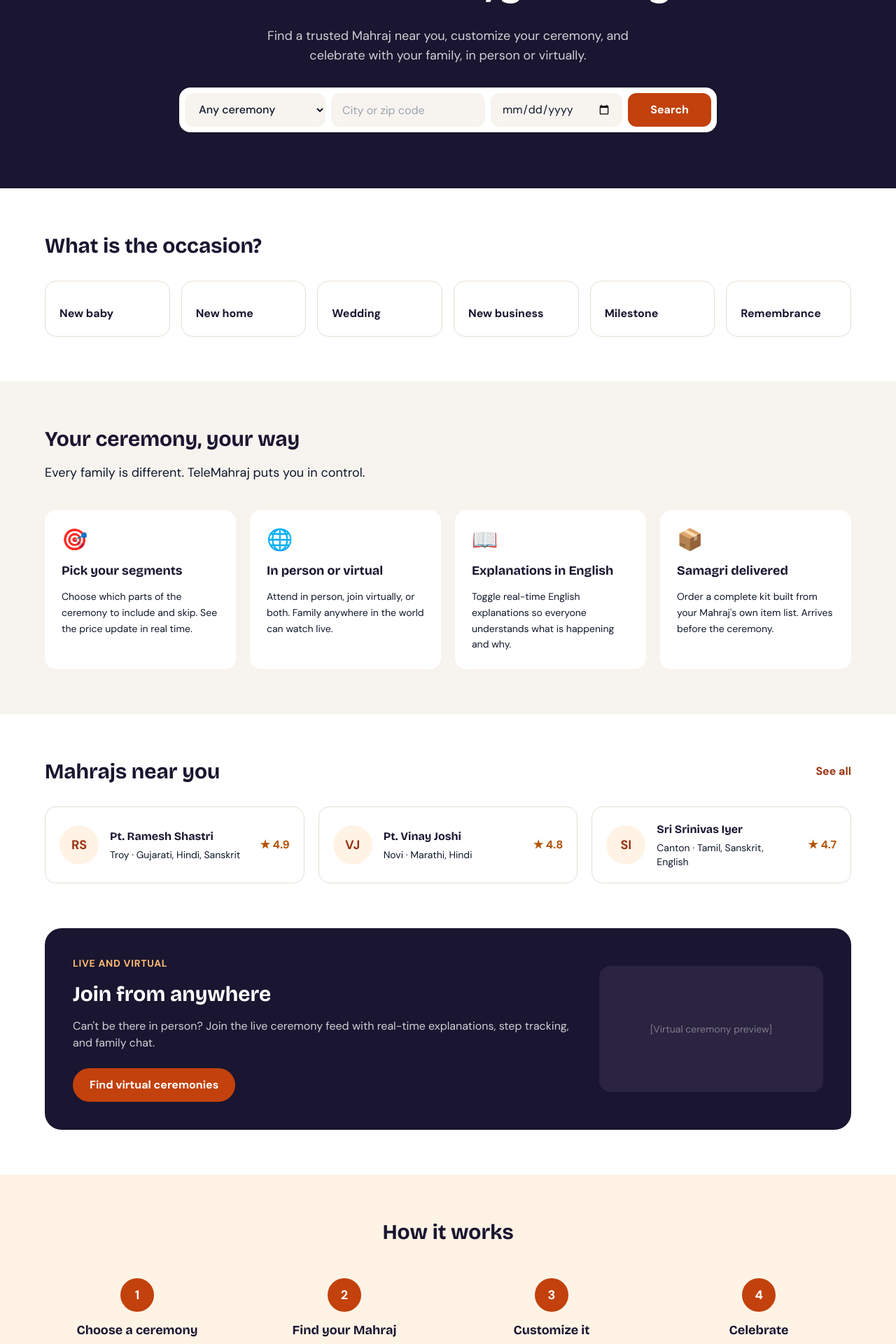
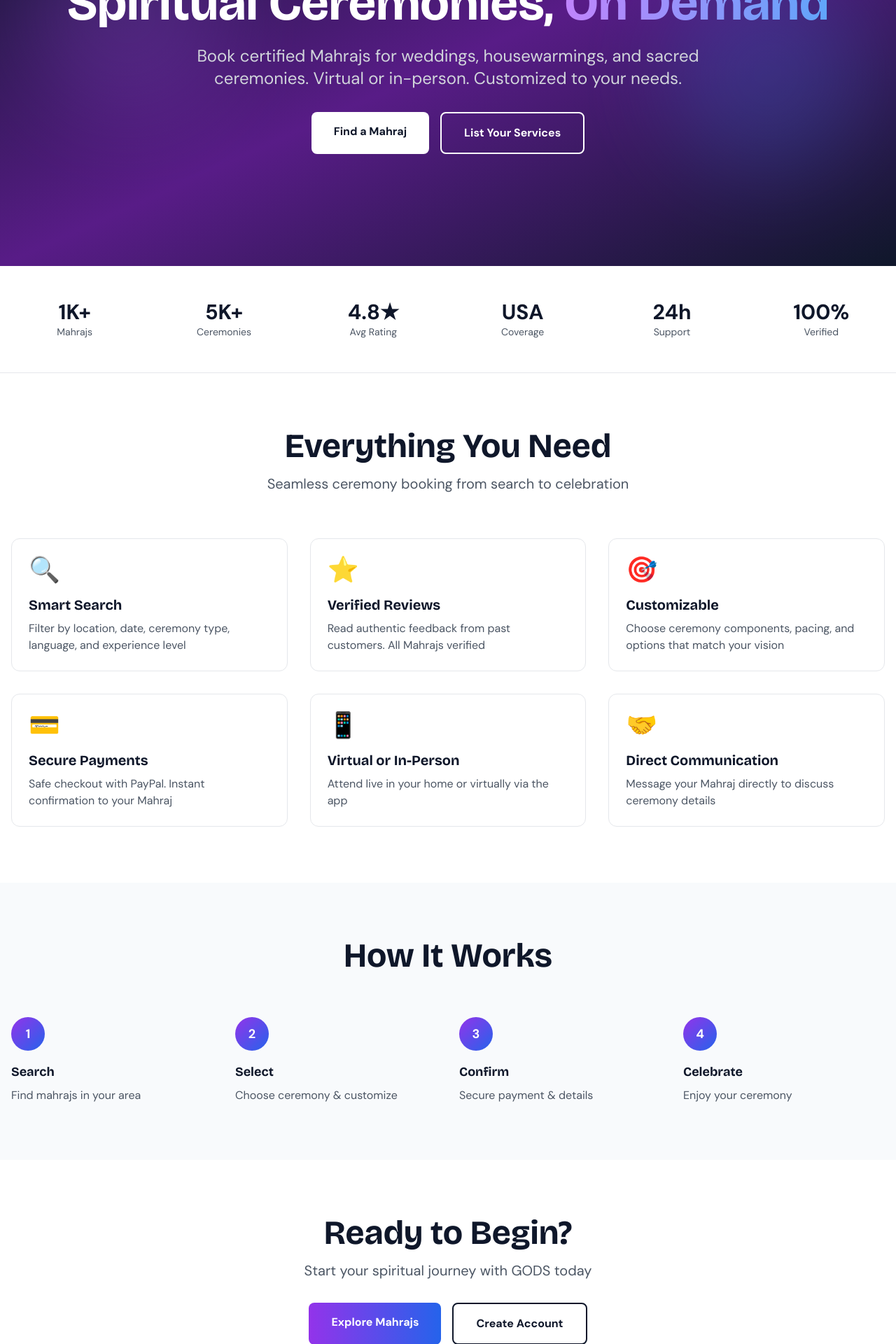
Before and after one commit to kmistry1986/telemahraj, a Next.js app: page / in a window 1280 px wide. Shown: the part 200-2120 px from the top of the page at 70% size. Built offline with nearby package versions, Linux system fonts and the light colour scheme; no server answers; the database is empty.

Commit message:
Redesign homepage to match artifact design

```diff
--- a/app/page.tsx
+++ b/app/page.tsx
@@ -1,198 +1,170 @@
-import Link from "next/link";
-import Header from "@/components/layout/Header";
-import Footer from "@/components/layout/Footer";
-import { getMahrajs, getCeremonies } from "@/lib/queries";
-import { CEREMONY_CATEGORIES } from "@/types/database";
+'use client';
 
-export default async function HomePage() {
-  // In production these pull from Supabase; for now we use fallback data
-  let mahrajs: any[] = [];
-  try {
-    mahrajs = await getMahrajs({ limit: 3 });
-  } catch {
-    mahrajs = SAMPLE_MAHRAJS;
-  }
+import Link from 'next/link';
 
+export default function Home() {
   return (
-    <div className="min-h-screen bg-white">
-      <Header />
+    <main className="bg-white">
+      {/* Hero */}
+      <section className="relative overflow-hidden pt-20 pb-32 sm:pt-32 sm:pb-40">
+        <div className="absolute inset-0 bg-gradient-to-br from-slate-900 via-purple-900 to-slate-900"></div>
+        <div className="absolute inset-0 opacity-20">
+          <div className="absolute top-20 left-10 w-72 h-72 bg-purple-500 rounded-full mix-blend-multiply filter blur-3xl"></div>
+          <div className="absolute top-40 right-10 w-72 h-72 bg-blue-500 rounded-full mix-blend-multiply filter blur-3xl"></div>
+        </div>
 
-      {/* Hero */}
-      <section className="bg-dark text-white">
-        <div className="max-w-[1200px] mx-auto px-6 py-20 flex flex-col gap-8 items-center text-center">
-          <h1 className="font-heading text-5xl md:text-6xl font-bold tracking-tight max-w-3xl">
-            Your traditions, your way.
+        <div className="relative max-w-7xl mx-auto px-4 sm:px-6 lg:px-8 text-center">
+          <div className="inline-block mb-4">
+            <span className="px-4 py-2 bg-purple-500/20 text-purple-200 text-sm font-semibold rounded-full border border-purple-400/30">
+              ✨ Connect with Certified Mahrajs
+            </span>
+          </div>
+
+          <h1 className="text-5xl md:text-7xl font-bold text-white mb-6 leading-tight">
+            Spiritual Ceremonies, <span className="text-transparent bg-clip-text bg-gradient-to-r from-purple-400 to-blue-400">On Demand</span>
           </h1>
-          <p className="text-lg text-white/80 max-w-xl">
-            Find a trusted Mahraj near you, customize your ceremony, and celebrate with your family, in person or virtually.
+
+          <p className="text-xl md:text-2xl text-gray-300 max-w-3xl mx-auto mb-8">
+            Book certified Mahrajs for weddings, housewarmings, and sacred ceremonies. Virtual or in-person. Customized to your needs.
           </p>
 
-          {/* Search form */}
-          <div className="w-full max-w-3xl bg-white rounded-2xl p-2 flex flex-col sm:flex-row gap-2">
-            <select className="flex-1 h-12 px-4 rounded-xl bg-warm-surface text-slate-900 border-0 font-medium">
-              <option value="">Any ceremony</option>
-              <option>Griha Pravesh</option>
-              <option>Satyanarayan Katha</option>
-              <option>Vivah</option>
-              <option>Namkaran</option>
-            </select>
-            <input
-              type="text"
-              placeholder="City or zip code"
-              className="flex-1 h-12 px-4 rounded-xl bg-warm-surface text-slate-900 border-0"
-            />
-            <input
-              type="date"
-              className="flex-1 h-12 px-4 rounded-xl bg-warm-surface text-slate-900 border-0"
-            />
-            <Link
-              href="/search"
-              className="h-12 px-8 rounded-xl bg-brand text-white font-bold flex items-center justify-center no-underline hover:bg-brand-dark"
-            >
-              Search
+          <div className="flex flex-col sm:flex-row gap-4 justify-center">
+            <Link href="/search" className="px-8 py-4 bg-white text-slate-900 font-semibold rounded-lg hover:bg-gray-100 transition">
+              Find a Mahraj
+            </Link>
+            <Link href="/auth/signup?role=mahraj" className="px-8 py-4 border-2 border-white text-white font-semibold rounded-lg hover:bg-white/10 transition">
+              List Your Services
             </Link>
           </div>
         </div>
       </section>
 
-      {/* Occasions */}
-      <section className="max-w-[1200px] mx-auto px-6 py-16">
-        <h2 className="font-heading text-3xl font-bold mb-8">What is the occasion?</h2>
-        <div className="grid grid-cols-2 md:grid-cols-3 lg:grid-cols-6 gap-4">
-          {CEREMONY_CATEGORIES.map((cat) => (
-            <Link
-              key={cat.id}
-              href={`/rituals?category=${cat.id}`}
-              className="border border-warm-border rounded-2xl p-5 text-dark no-underline font-bold hover:border-brand hover:bg-warm-bg transition-colors min-h-[80px] flex items-end"
-            >
-              {cat.label}
-            </Link>
-          ))}
+      {/* Trust Section */}
+      <section className="py-12 px-4 border-b border-gray-200">
+        <div className="max-w-7xl mx-auto">
+          <div className="grid grid-cols-3 md:grid-cols-6 gap-8 items-center text-center">
+            <div>
+              <p className="text-3xl font-bold text-slate-900">1K+</p>
+              <p className="text-sm text-gray-600">Mahrajs</p>
+            </div>
+            <div>
+              <p className="text-3xl font-bold text-slate-900">5K+</p>
+              <p className="text-sm text-gray-600">Ceremonies</p>
+            </div>
+            <div>
+              <p className="text-3xl font-bold text-slate-900">4.8★</p>
+              <p className="text-sm text-gray-600">Avg Rating</p>
+            </div>
+            <div>
+              <p className="text-3xl font-bold text-slate-900">USA</p>
+              <p className="text-sm text-gray-600">Coverage</p>
+            </div>
+            <div>
+              <p className="text-3xl font-bold text-slate-900">24h</p>
+              <p className="text-sm text-gray-600">Support</p>
+            </div>
+            <div>
+              <p className="text-3xl font-bold text-slate-900">100%</p>
+              <p className="text-sm text-gray-600">Verified</p>
+            </div>
+          </div>
         </div>
       </section>
 
       {/* Features */}
-      <section className="bg-warm-surface">
-        <div className="max-w-[1200px] mx-auto px-6 py-16">
-          <h2 className="font-heading text-3xl font-bold mb-4">Your ceremony, your way</h2>
-          <p className="text-slate-900 mb-10 text-lg">Every family is different. TeleMahraj puts you in control.</p>
-          <div className="grid md:grid-cols-2 lg:grid-cols-4 gap-5">
-            {FEATURES.map((f) => (
-              <div key={f.title} className="bg-white rounded-2xl p-6 flex flex-col gap-3">
-                <span className="text-3xl">{f.icon}</span>
-                <strong className="font-heading text-lg">{f.title}</strong>
-                <span className="text-slate-900 text-sm leading-relaxed">{f.desc}</span>
+      <section className="py-20 px-4">
+        <div className="max-w-7xl mx-auto">
+          <div className="text-center mb-16">
+            <h2 className="text-4xl md:text-5xl font-bold text-slate-900 mb-4">Everything You Need</h2>
+            <p className="text-xl text-gray-600">Seamless ceremony booking from search to celebration</p>
+          </div>
+
+          <div className="grid md:grid-cols-2 lg:grid-cols-3 gap-8">
+            {[
+              {
+                icon: '🔍',
+                title: 'Smart Search',
+                desc: 'Filter by location, date, ceremony type, language, and experience level'
+              },
+              {
+                icon: '⭐',
+                title: 'Verified Reviews',
+                desc: 'Read authentic feedback from past customers. All Mahrajs verified'
+              },
+              {
+                icon: '🎯',
+                title: 'Customizable',
+                desc: 'Choose ceremony components, pacing, and options that match your vision'
+              },
+              {
+                icon: '💳',
+                title: 'Secure Payments',
+                desc: 'Safe checkout with PayPal. Instant confirmation to your Mahraj'
+              },
+              {
+                icon: '📱',
+                title: 'Virtual or In-Person',
+                desc: 'Attend live in your home or virtually via the app'
+              },
+              {
+                icon: '🤝',
+                title: 'Direct Communication',
+                desc: 'Message your Mahraj directly to discuss ceremony details'
+              }
+            ].map((feature, i) => (
+              <div key={i} className="p-6 border border-gray-200 rounded-xl hover:border-purple-300 hover:bg-purple-50/30 transition">
+                <div className="text-4xl mb-4">{feature.icon}</div>
+                <h3 className="text-xl font-semibold text-slate-900 mb-2">{feature.title}</h3>
+                <p className="text-gray-600">{feature.desc}</p>
               </div>
             ))}
           </div>
         </div>
       </section>
 
-      {/* Nearby Mahrajs */}
-      <section className="max-w-[1200px] mx-auto px-6 py-16">
-        <div className="flex justify-between items-center mb-8">
-          <h2 className="font-heading text-3xl font-bold">Mahrajs near you</h2>
-          <Link href="/search" className="font-bold">See all</Link>
-        </div>
-        <div className="grid md:grid-cols-3 gap-5">
-          {(mahrajs.length ? mahrajs : SAMPLE_MAHRAJS).map((m) => (
-            <Link
-              key={m.id}
-              href={`/mahraj/${m.id}`}
-              className="border border-warm-border rounded-2xl p-5 flex gap-4 items-center text-dark no-underline hover:border-brand transition-colors"
-            >
-              <div className="w-14 h-14 rounded-full bg-warm-bg text-brand-dark flex items-center justify-center font-bold text-lg shrink-0">
-                {m.initials}
-              </div>
-              <div className="flex flex-col gap-1 flex-1 min-w-0">
-                <strong className="font-heading">{m.display_name}</strong>
-                <span className="text-sm text-slate-900">{m.city} &middot; {m.languages?.join(", ")}</span>
-              </div>
-              <span className="text-amber-rating font-bold whitespace-nowrap">&#9733; {m.rating_avg}</span>
-            </Link>
-          ))}
-        </div>
-      </section>
+      {/* How It Works */}
+      <section className="py-20 px-4 bg-slate-50">
+        <div className="max-w-7xl mx-auto">
+          <div className="text-center mb-16">
+            <h2 className="text-4xl md:text-5xl font-bold text-slate-900 mb-4">How It Works</h2>
+          </div>
 
-      {/* Virtual CTA */}
-      <section className="max-w-[1200px] mx-auto px-6 pb-16">
-        <div className="bg-dark text-white rounded-3xl p-10 flex flex-col md:flex-row gap-8 items-center">
-          <div className="flex-1 flex flex-col gap-4">
-            <span className="text-sm font-bold tracking-wider uppercase text-orange-300">Live and virtual</span>
-            <h2 className="font-heading text-3xl font-bold">Join from anywhere</h2>
-            <p className="text-white/80">
-              Can&apos;t be there in person? Join the live ceremony feed with real-time explanations, step tracking, and family chat.
-            </p>
-            <Link
-              href="/search?format=virtual"
-              className="self-start mt-2 px-6 py-3 rounded-full bg-brand text-white font-bold no-underline hover:bg-brand-dark"
-            >
-              Find virtual ceremonies
-            </Link>
-          </div>
-          <div className="w-full md:w-80 aspect-video rounded-2xl bg-dark-lighter flex items-center justify-center text-white/40 text-sm">
-            [Virtual ceremony preview]
-          </div>
-        </div>
-      </section>
-
-      {/* How it works */}
-      <section className="bg-warm-bg">
-        <div className="max-w-[1200px] mx-auto px-6 py-16">
-          <h2 className="font-heading text-3xl font-bold text-center mb-12">How it works</h2>
-          <div className="grid md:grid-cols-4 gap-8 text-center">
-            {STEPS.map((s, i) => (
-              <div key={s.title} className="flex flex-col items-center gap-3">
-                <div className="w-12 h-12 rounded-full bg-brand text-white font-bold flex items-center justify-center text-lg">
-                  {i + 1}
+          <div className="grid md:grid-cols-4 gap-8">
+            {[
+              { num: '1', title: 'Search', desc: 'Find mahrajs in your area' },
+              { num: '2', title: 'Select', desc: 'Choose ceremony & customize' },
+              { num: '3', title: 'Confirm', desc: 'Secure payment & details' },
+              { num: '4', title: 'Celebrate', desc: 'Enjoy your ceremony' }
+            ].map((step, i) => (
+              <div key={i}>
+                <div className="mb-4">
+                  <div className="w-12 h-12 bg-gradient-to-br from-purple-600 to-blue-600 text-white rounded-full flex items-center justify-center font-bold text-lg">
+                    {step.num}
+                  </div>
                 </div>
-                <strong className="font-heading text-lg">{s.title}</strong>
-                <span className="text-slate-900 text-sm">{s.desc}</span>
+                <h3 className="text-lg font-semibold text-slate-900 mb-2">{step.title}</h3>
+                <p className="text-gray-600">{step.desc}</p>
               </div>
             ))}
           </div>
         </div>
       </section>
 
-      {/* Mahraj CTA */}
-      <section className="max-w-[1200px] mx-auto px-6 py-16">
-        <div className="bg-warm-surface border border-warm-border rounded-3xl p-10 flex flex-col md:flex-row gap-8 items-center justify-between">
-          <div className="flex flex-col gap-3">
-            <h2 className="font-heading text-3xl font-bold">Are you a Mahraj?</h2>
-            <p className="text-slate-900 text-lg">Set your own prices, manage bookings, and reach families in your area.</p>
+      {/* CTA */}
+      <section className="py-20 px-4">
+        <div className="max-w-2xl mx-auto text-center">
+          <h2 className="text-4xl md:text-5xl font-bold text-slate-900 mb-4">Ready to Begin?</h2>
+          <p className="text-xl text-gray-600 mb-8">Start your spiritual journey with GODS today</p>
+          <div className="flex flex-col sm:flex-row gap-4 justify-center">
+            <Link href="/search" className="px-8 py-4 bg-gradient-to-r from-purple-600 to-blue-600 text-white font-semibold rounded-lg hover:shadow-lg transition">
+              Explore Mahrajs
+            </Link>
+            <Link href="/auth/signup" className="px-8 py-4 border-2 border-slate-900 text-slate-900 font-semibold rounded-lg hover:bg-slate-50 transition">
+              Create Account
+            </Link>
           </div>
-          <Link
-            href="/dashboard"
-            className="px-8 py-4 rounded-full bg-brand text-white font-bold no-underline hover:bg-brand-dark whitespace-nowrap"
-          >
-            Create your profile
-          </Link>
         </div>
       </section>
-
-      <Footer />
-    </div>
+    </main>
   );
 }
-
-// ---- Static data ----
-
-const FEATURES = [
-  { icon: "🎯", title: "Pick your segments", desc: "Choose which parts of the ceremony to include and skip. See the price update in real time." },
-  { icon: "🌐", title: "In person or virtual", desc: "Attend in person, join virtually, or both. Family anywhere in the world can watch live." },
-  { icon: "📖", title: "Explanations in English", desc: "Toggle real-time English explanations so everyone understands what is happening and why." },
-  { icon: "📦", title: "Samagri delivered", desc: "Order a complete kit built from your Mahraj's own item list. Arrives before the ceremony." },
-];
-
-const STEPS = [
-  { title: "Choose a ceremony", desc: "Browse by occasion, or search by date and location." },
-  { title: "Find your Mahraj", desc: "Filter by language, style, rating, and availability." },
-  { title: "Customize it", desc: "Pick segments, set the pace, choose your language." },
-  { title: "Celebrate", desc: "In person, virtually, or both. Samagri kit optional." },
-];
-
-const SAMPLE_MAHRAJS = [
-  { id: "1", display_name: "Pt. Ramesh Shastri", initials: "RS", city: "Troy", state: "MI", languages: ["Gujarati", "Hindi", "Sanskrit"], rating_avg: 4.9 },
-  { id: "2", display_name: "Pt. Vinay Joshi", initials: "VJ", city: "Novi", state: "MI", languages: ["Marathi", "Hindi"], rating_avg: 4.8 },
-  { id: "3", display_name: "Sri Srinivas Iyer", initials: "SI", city: "Canton", state: "MI", languages: ["Tamil", "Sanskrit", "English"], rating_avg: 4.7 },
-];
```
